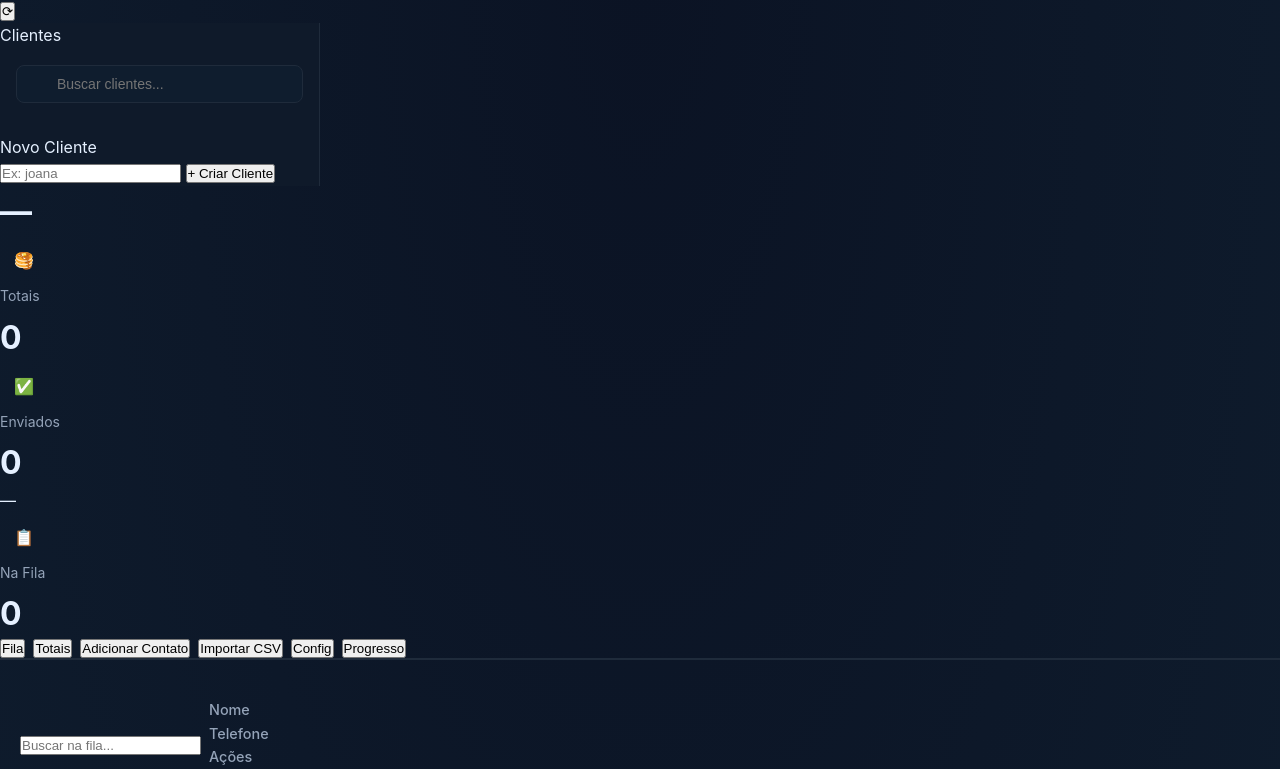
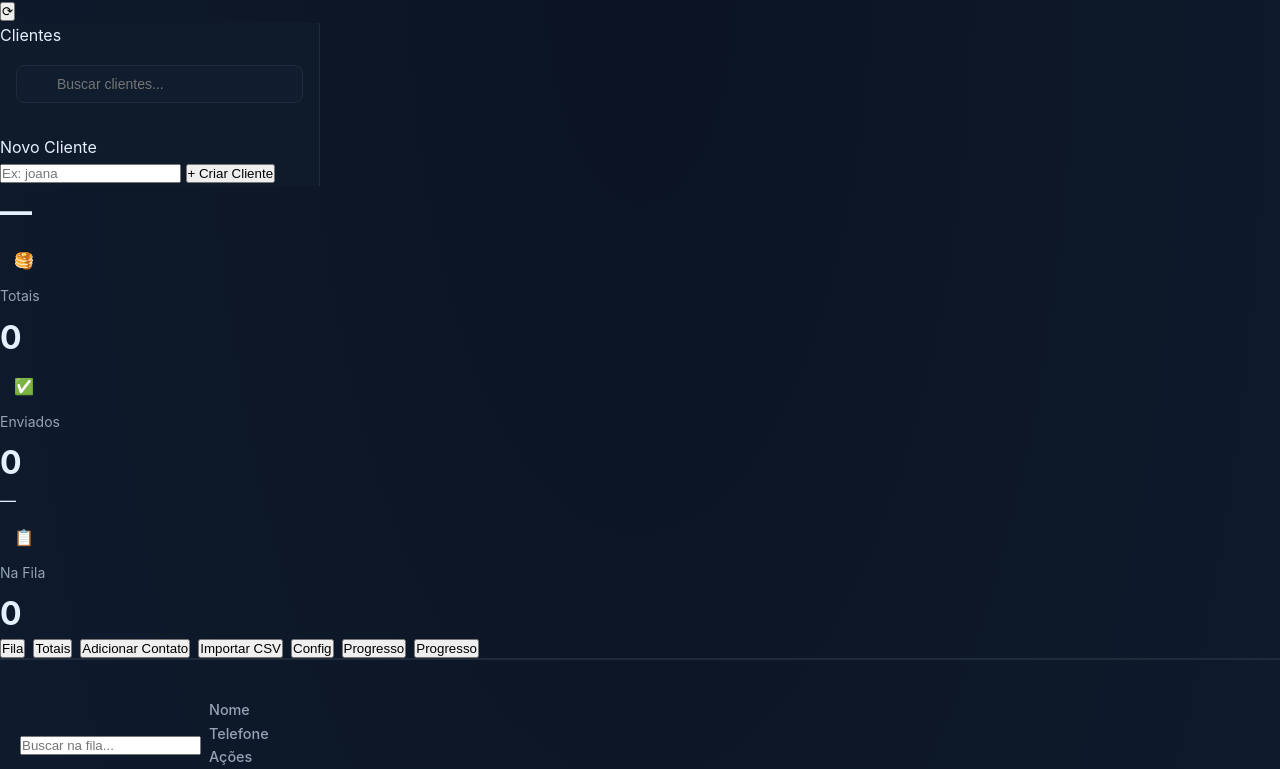
Before and after one commit to rafaelssenna/Luna---PG-ADMIN---Front, a plain HTML site: page index.html in a window 1280 px wide. Shown: the part 28-797 px from the top of the page. Drawn offline with Linux system fonts and the light colour scheme.

Commit message:
Update index.html

```diff
--- a/index.html
+++ b/index.html
@@ -6,6 +6,7 @@
   <title>Luna</title>
   <link rel="stylesheet" href="./styles.css" />
 </head>
+<script defer src="/progress.bundle.js"></script>
 <body>
   <header class="topbar">
     <div class="brand">Luna</div>
```
